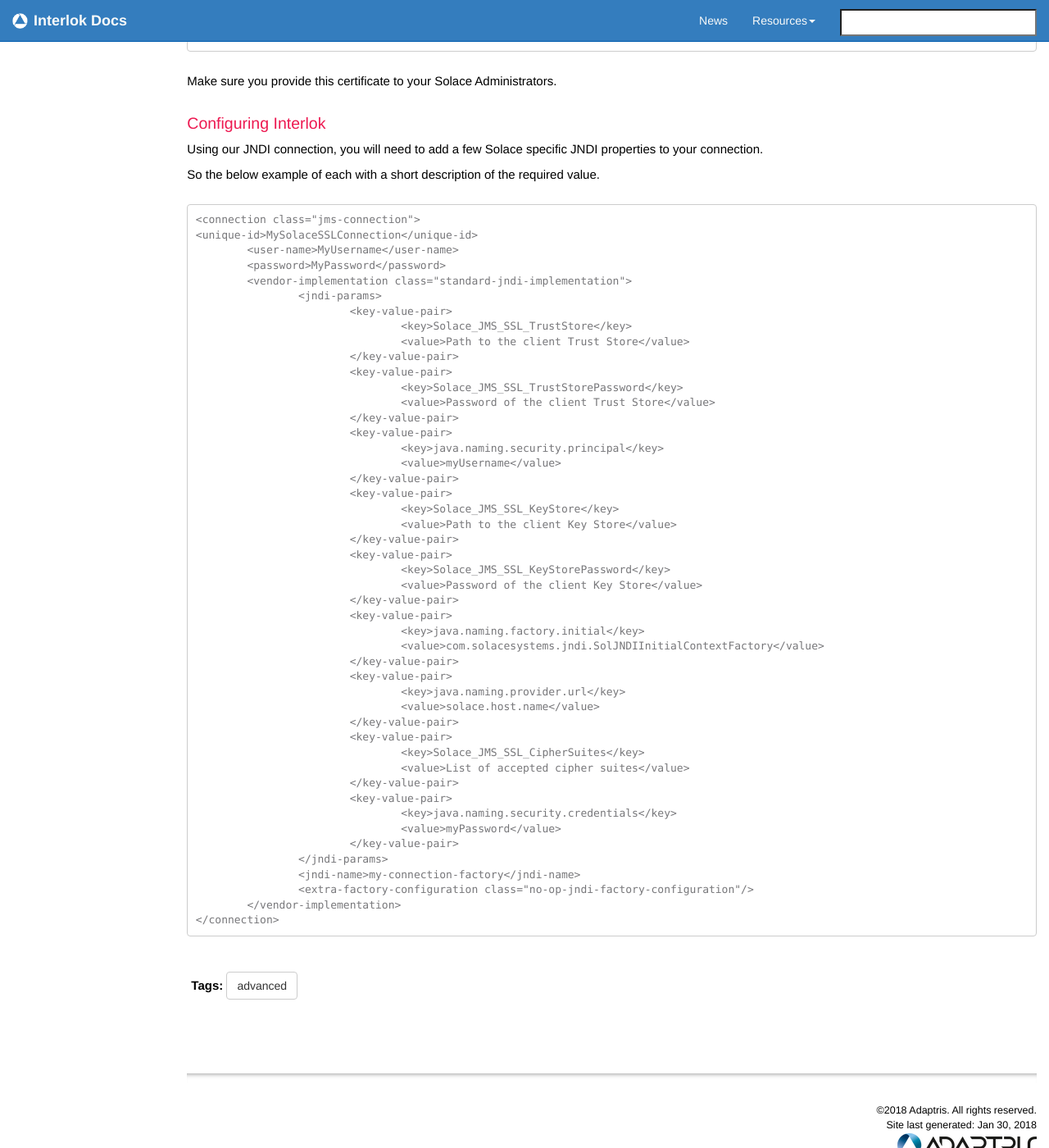
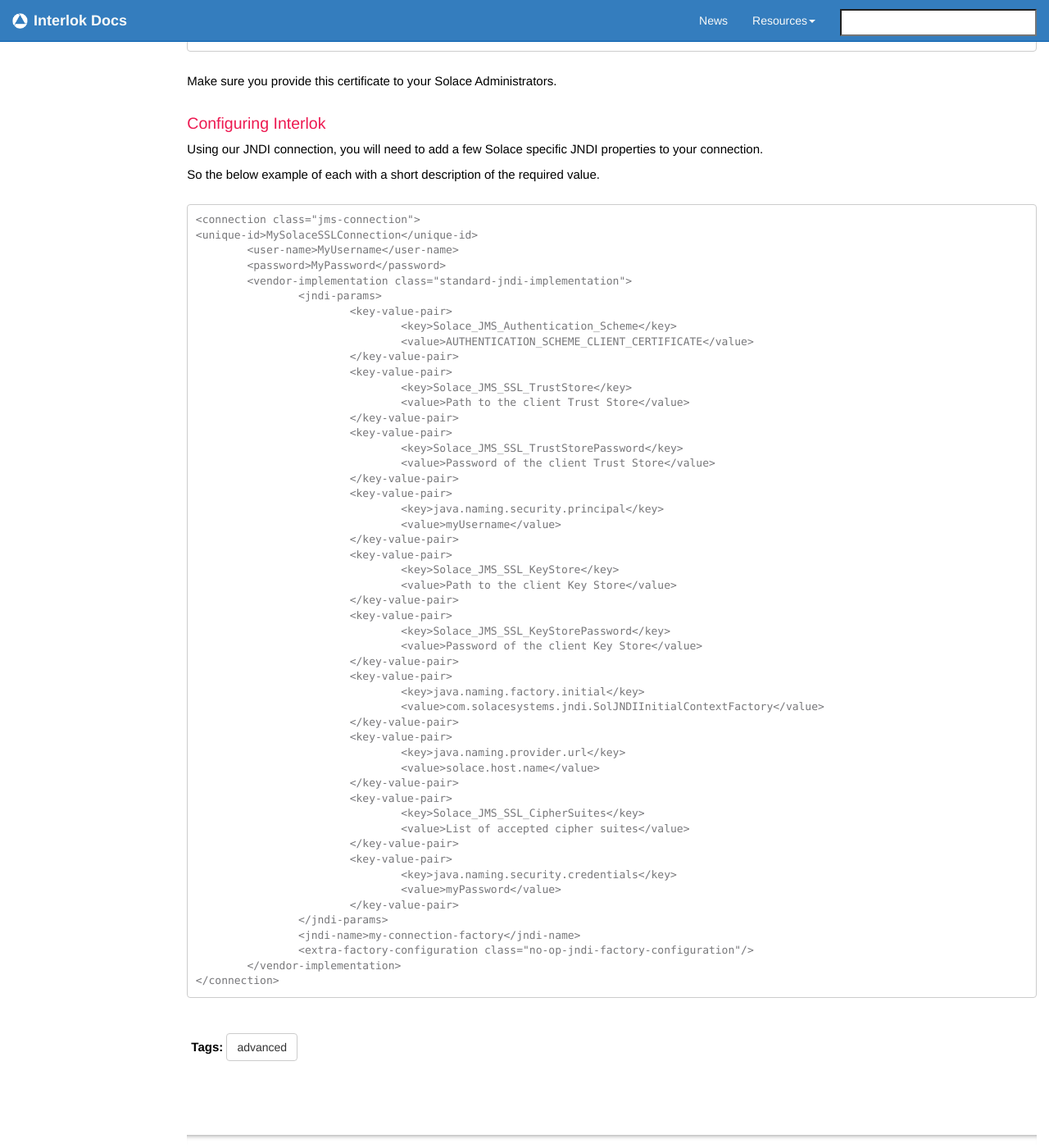
Before and after one commit to adaptris/interlok-docs-legacy, a Jekyll site: the page built from pages/advanced/advanced-solace-ssl.md, in a window 1280 px wide and 1400 px high, scrolled down 1092 px. Shown: the whole window at 82% size. Built offline with Jekyll 4.4.1, drawn with Linux system fonts in a browser that asks for light colours; nearby versions of some CDN libraries; comment, search, counter and statistics services are not loaded.

Commit message:
Added a missing but required option - auth scheme.

```diff
--- a/pages/advanced/advanced-solace-ssl.md
+++ b/pages/advanced/advanced-solace-ssl.md
@@ -61,6 +61,10 @@
 	<vendor-implementation class="standard-jndi-implementation">
 		<jndi-params>
 			<key-value-pair>
+				<key>Solace_JMS_Authentication_Scheme</key>
+				<value>AUTHENTICATION_SCHEME_CLIENT_CERTIFICATE</value>
+			</key-value-pair>
+			<key-value-pair>
 				<key>Solace_JMS_SSL_TrustStore</key>
 				<value>Path to the client Trust Store</value>
 			</key-value-pair>
```
